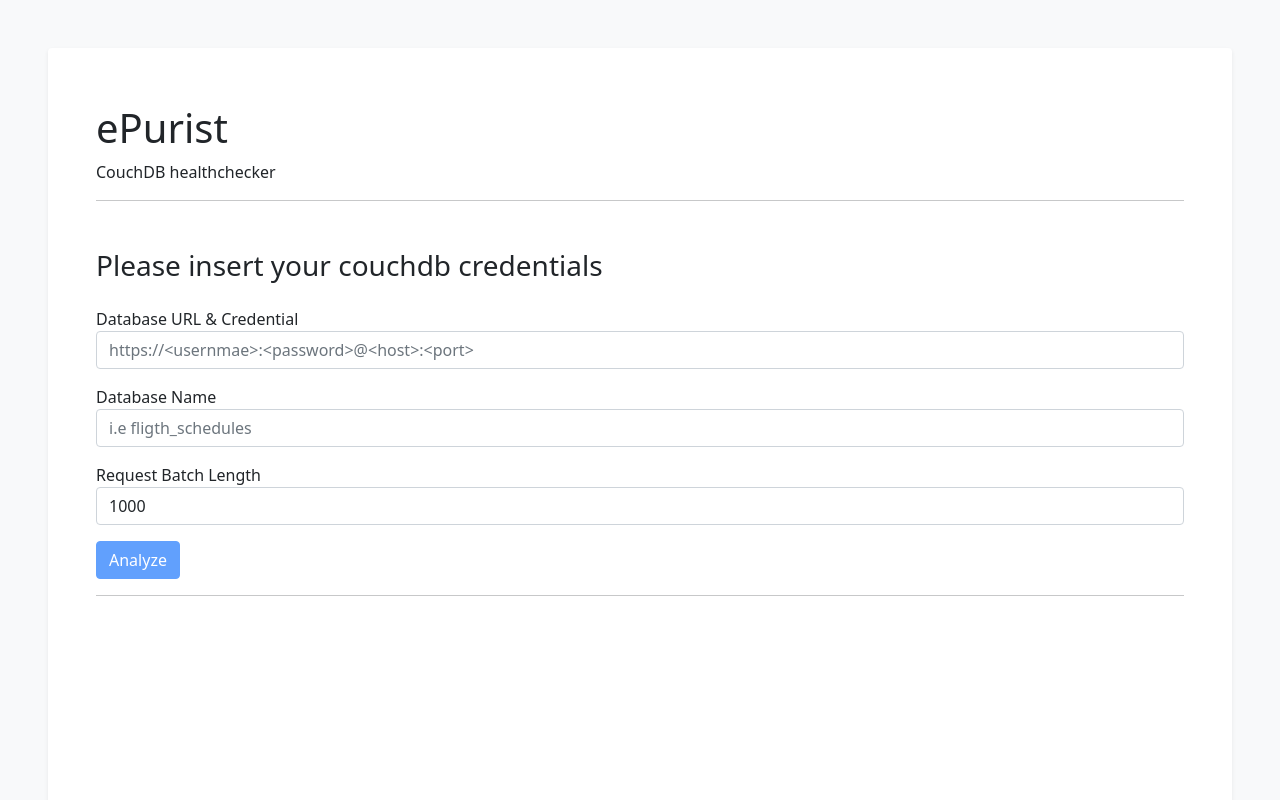
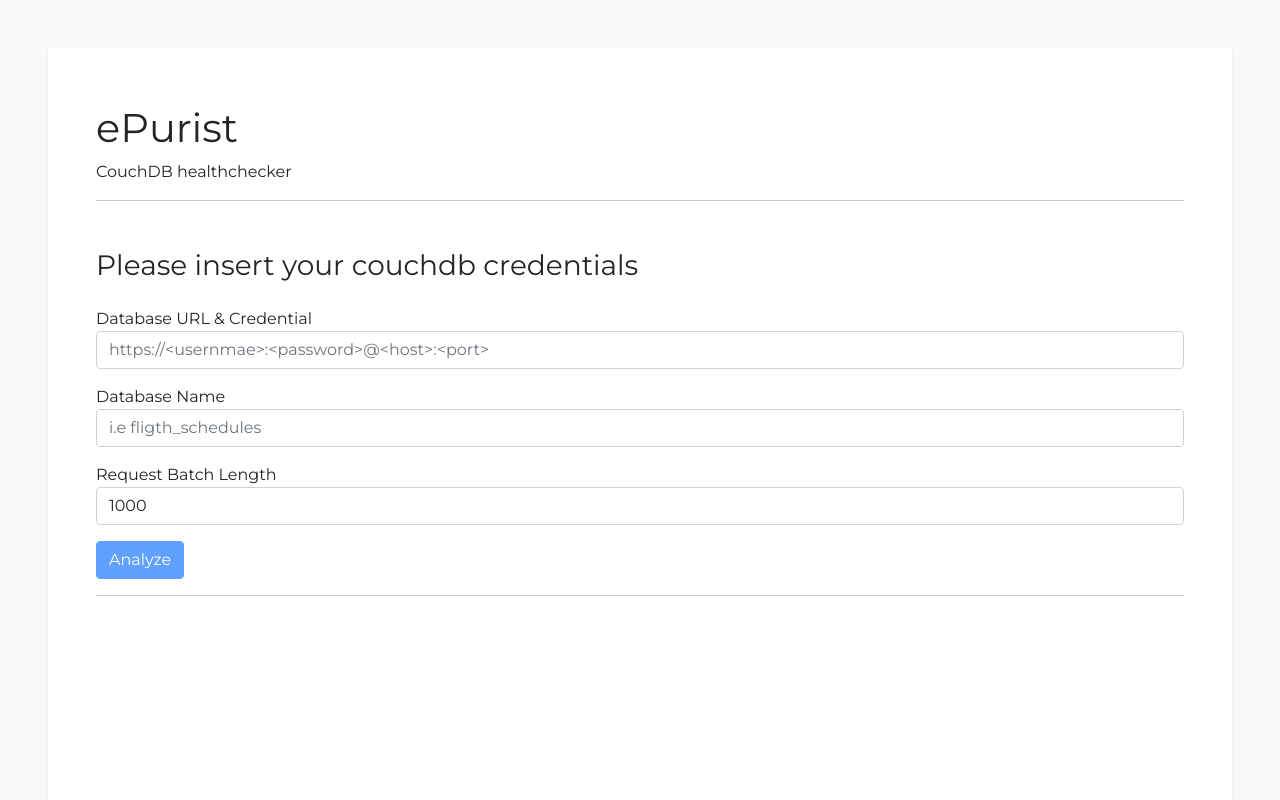
Before and after one commit to hanifanm/ePurist, a React (Create React App) app: page / in a window 1280 px wide. Shown: the top 800 px of the page. Built offline with nearby package versions, Linux system fonts and the light colour scheme; what pouchdb would draw is missing.

Commit message:
change display

```diff
--- a/public/index.html
+++ b/public/index.html
@@ -25,6 +25,14 @@
       Learn how to configure a non-root public URL by running `npm run build`.
     -->
     <title>ePurist | CouchDB healthchecker</title>
+
+    <!-- Fonts -->
+    <link rel="preconnect" href="https://fonts.googleapis.com" />
+    <link rel="preconnect" href="https://fonts.gstatic.com" crossorigin />
+    <link
+      href="https://fonts.googleapis.com/css2?family=Montserrat&display=swap"
+      rel="stylesheet"
+    />
   </head>
   <body>
     <noscript>You need to enable JavaScript to run this app.</noscript>
--- /dev/null
+++ b/src/index.css
@@ -0,0 +1,3 @@
+body {
+  font-family: "Montserrat", sans-serif;
+}
```
Also changed, not shown: src/index.js (+7 -6 lines).
